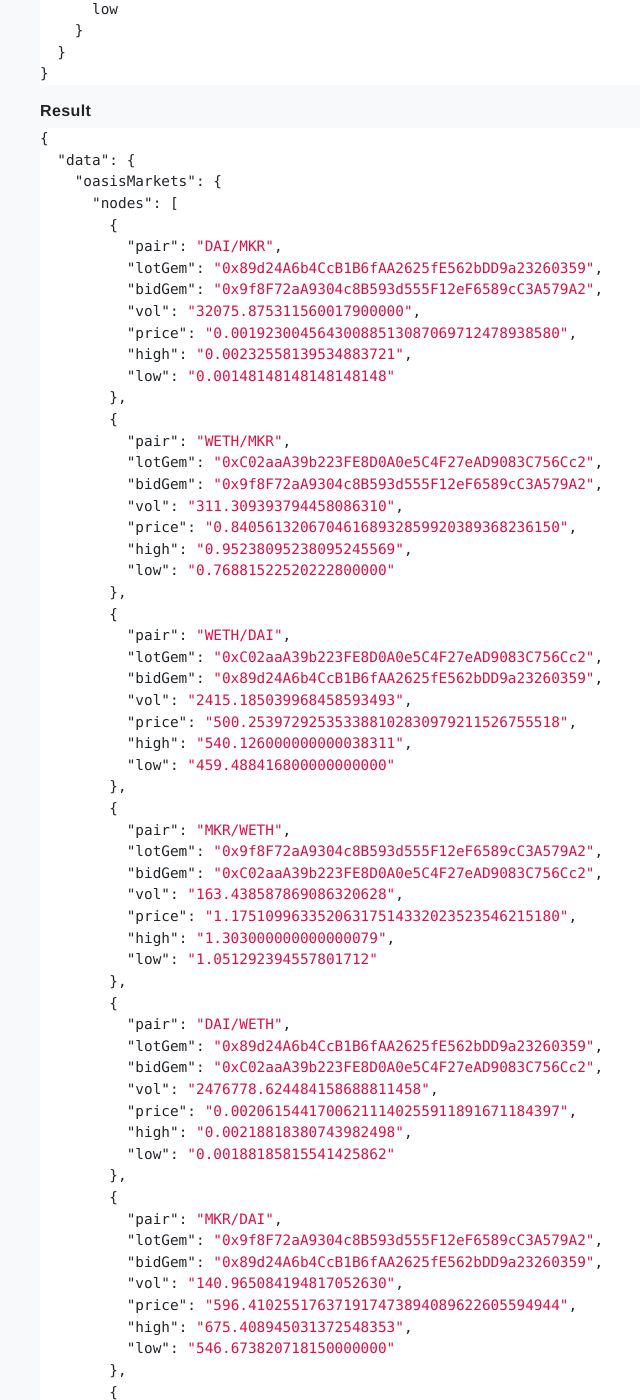
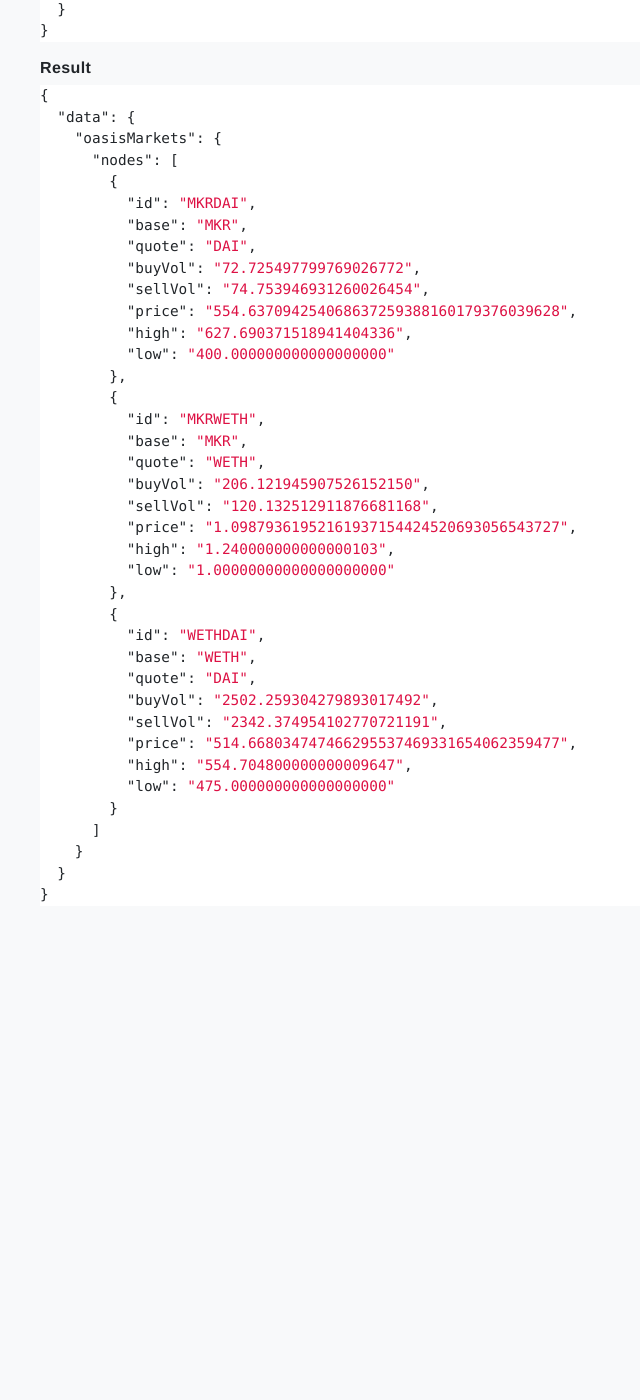
Before and after one commit to makerdao/developer.makerdao.com, a Jekyll site: the page built from oasis/graphql/markets.md, in a window 1280 px wide and 1400 px high, scrolled down 1204 px. Shown: the whole window, without its empty margins (330-970 px from the left). Built offline with Jekyll 4.4.1, drawn with Linux system fonts in a browser that asks for light colours; nearby versions of some CDN libraries; after the commit the page ends 2174 px from its top, so only the background shows below that; some of the changed text lies outside the part shown.

Commit message:
update oasis markets

````diff
--- a/oasis/graphql/markets.md
+++ b/oasis/graphql/markets.md
@@ -14,24 +14,21 @@ Price is volume weighted over the given `period`.
 
 ```graphql
 type OasisMarket {
-  pair:   String # e.g MKR/DAI
-  lotGem: String # base gem address
-  bidGem: String # quote gem address
-  vol:    Float  # volume
-  price:  Float  # volume weighted price
-  low:    Float  # min price
-  high:   Float  # max price
+  id:      String # market symbol e.g MKRDAI
+  base:    String # base symbol   e.g MKR
+  quote:   String # quote symbol  e.g DAI
+  buyVol:  Float  # total buy volume (base)
+  sellVol: Float  # total sell volume (base)
+  price:   Float  # volume weighted price (quote)
+  high:    Float  # max sell price
+  low:     Float  # min buy price
 }
 ```
 
 ```graphql
 type Query {
 
-  oasisMarkets(period: String): {
-    nodes: [OasisMarket]
-    pageInfo: PageInfo!
-    totalCount: Int
-  }
+  oasisMarkets(period: String): [OasisMarket]
 
 }
 ```
@@ -44,10 +41,11 @@ Query markets data for the last week:
 {
   oasisMarkets(period: "1 week") {
     nodes {
-      pair
-      lotGem
-      bidGem
-      vol
+      id
+      base
+      quote
+      buyVol
+      sellVol
       price
       high
       low
@@ -64,76 +62,34 @@ Query markets data for the last week:
     "oasisMarkets": {
       "nodes": [
         {
-          "pair": "DAI/MKR",
-          "lotGem": "0x89d24A6b4CcB1B6fAA2625fE562bDD9a23260359",
-          "bidGem": "0x9f8F72aA9304c8B593d555F12eF6589cC3A579A2",
-          "vol": "32075.875311560017900000",
-          "price": "0.00192300456430088513087069712478938580",
-          "high": "0.00232558139534883721",
-          "low": "0.00148148148148148148"
+          "id": "MKRDAI",
+          "base": "MKR",
+          "quote": "DAI",
+          "buyVol": "72.725497799769026772",
+          "sellVol": "74.753946931260026454",
+          "price": "554.637094254068637259388160179376039628",
+          "high": "627.690371518941404336",
+          "low": "400.000000000000000000"
         },
         {
-          "pair": "WETH/MKR",
-          "lotGem": "0xC02aaA39b223FE8D0A0e5C4F27eAD9083C756Cc2",
-          "bidGem": "0x9f8F72aA9304c8B593d555F12eF6589cC3A579A2",
-          "vol": "311.309393794458086310",
-          "price": "0.84056132067046168932859920389368236150",
-          "high": "0.95238095238095245569",
-          "low": "0.76881522520222800000"
+          "id": "MKRWETH",
+          "base": "MKR",
+          "quote": "WETH",
+          "buyVol": "206.121945907526152150",
+          "sellVol": "120.132512911876681168",
+          "price": "1.09879361952161937154424520693056543727",
+          "high": "1.240000000000000103",
+          "low": "1.00000000000000000000"
         },
         {
-          "pair": "WETH/DAI",
-          "lotGem": "0xC02aaA39b223FE8D0A0e5C4F27eAD9083C756Cc2",
-          "bidGem": "0x89d24A6b4CcB1B6fAA2625fE562bDD9a23260359",
-          "vol": "2415.185039968458593493",
-          "price": "500.253972925353388102830979211526755518",
-          "high": "540.126000000000038311",
-          "low": "459.488416800000000000"
-        },
-        {
-          "pair": "MKR/WETH",
-          "lotGem": "0x9f8F72aA9304c8B593d555F12eF6589cC3A579A2",
-          "bidGem": "0xC02aaA39b223FE8D0A0e5C4F27eAD9083C756Cc2",
-          "vol": "163.438587869086320628",
-          "price": "1.17510996335206317514332023523546215180",
-          "high": "1.303000000000000079",
-          "low": "1.051292394557801712"
-        },
-        {
-          "pair": "DAI/WETH",
-          "lotGem": "0x89d24A6b4CcB1B6fAA2625fE562bDD9a23260359",
-          "bidGem": "0xC02aaA39b223FE8D0A0e5C4F27eAD9083C756Cc2",
-          "vol": "2476778.624484158688811458",
-          "price": "0.00206154417006211140255911891671184397",
-          "high": "0.00218818380743982498",
-          "low": "0.00188185815541425862"
-        },
-        {
-          "pair": "MKR/DAI",
-          "lotGem": "0x9f8F72aA9304c8B593d555F12eF6589cC3A579A2",
-          "bidGem": "0x89d24A6b4CcB1B6fAA2625fE562bDD9a23260359",
-          "vol": "140.965084194817052630",
-          "price": "596.410255176371917473894089622605594944",
-          "high": "675.408945031372548353",
-          "low": "546.673820718150000000"
-        },
-        {
-          "pair": "WETH/RHOC",
-          "lotGem": "0xC02aaA39b223FE8D0A0e5C4F27eAD9083C756Cc2",
-          "bidGem": "0x168296bb09e24A88805CB9c33356536B980D3fC5",
-          "vol": "16.837200459956799999",
-          "price": "458.466253436490750399529887392079090657",
-          "high": "500.000000000000000000",
-          "low": "438.596491230000000000"
-        },
-        {
-          "pair": "RHOC/WETH",
-          "lotGem": "0x168296bb09e24A88805CB9c33356536B980D3fC5",
-          "bidGem": "0xC02aaA39b223FE8D0A0e5C4F27eAD9083C756Cc2",
-          "vol": "3024.788036610000000000",
-          "price": "0.00231255372324967237909506304477888846",
-          "high": "0.00232999999998724800",
-          "low": "0.00230000000246472906"
+          "id": "WETHDAI",
+          "base": "WETH",
+          "quote": "DAI",
+          "buyVol": "2502.259304279893017492",
+          "sellVol": "2342.374954102770721191",
+          "price": "514.668034747466295537469331654062359477",
+          "high": "554.704800000000009647",
+          "low": "475.000000000000000000"
         }
       ]
     }
````
